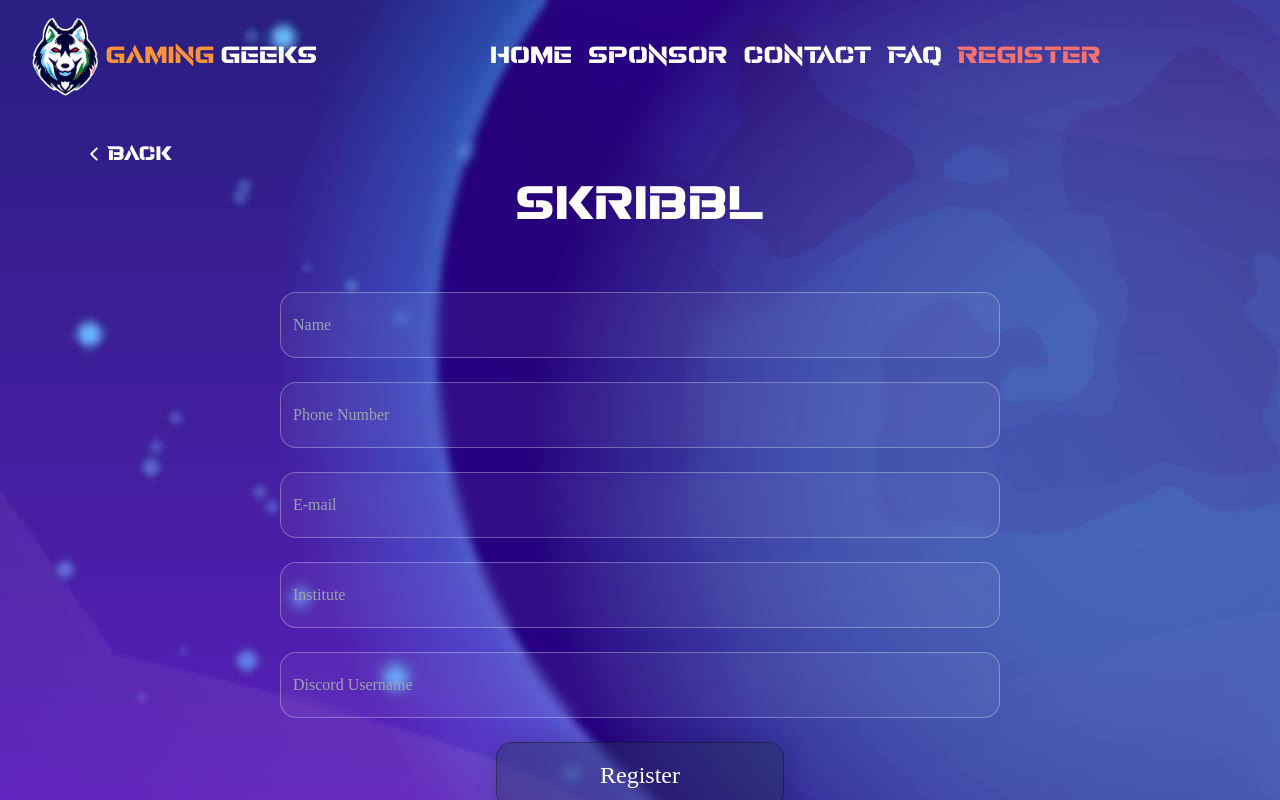
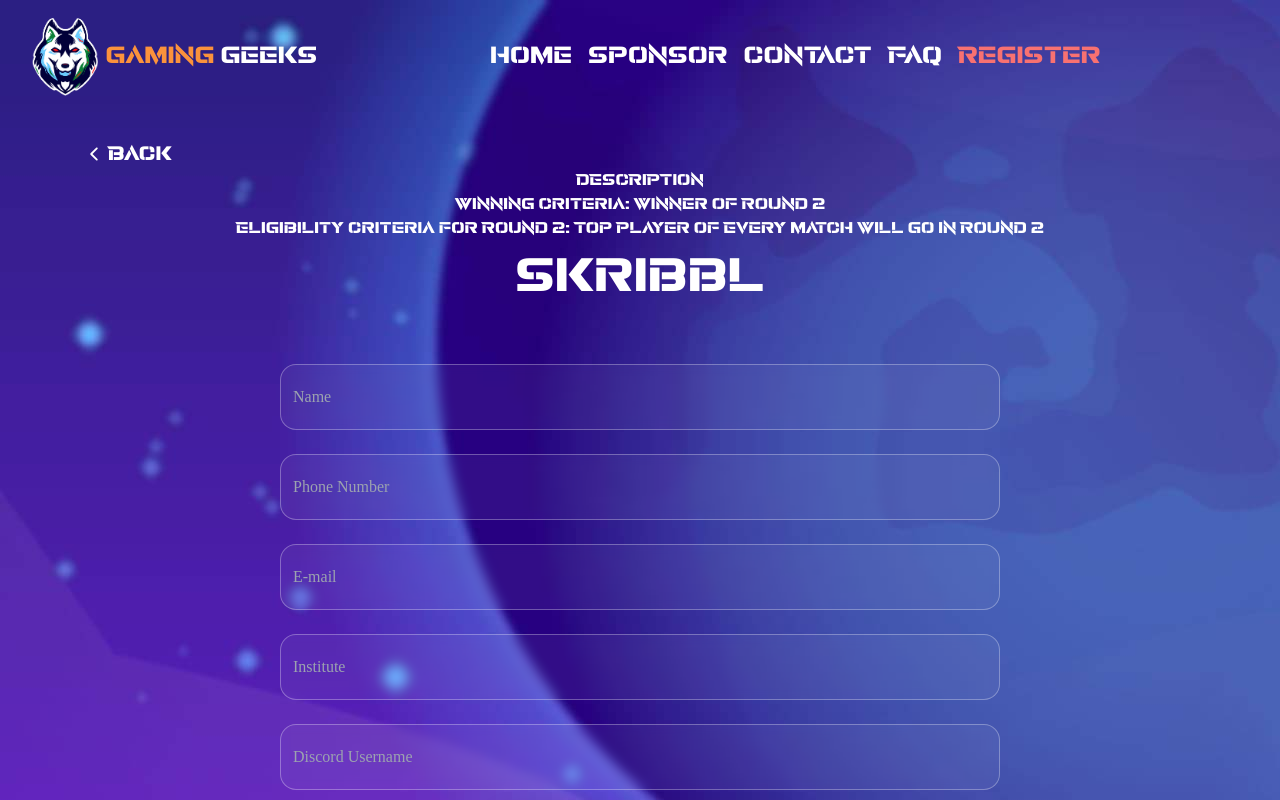
Before and after one commit to ggeeks/event-ggeeks, a Next.js app in the folder ggeeks-events/: page /forms/solo-form/skribbl in a window 1280 px wide. Built offline with nearby package versions, Linux system fonts and the light colour scheme.

Commit message:
valo left

```diff
--- a/ggeeks-events/pages/forms/solo-form/skribbl.jsx
+++ b/ggeeks-events/pages/forms/solo-form/skribbl.jsx
@@ -25,12 +25,12 @@
   const handleSubmit = (e) => {
     e.preventDefault()
     // console.log(name,email,phone,institute,discord);
-    const data ={
-      name:name,
-      email:email,
-      phoneNumber:phoneNumber,
-      institute:institute,
-      discord:discord,
+    const data = {
+      name: name,
+      email: email,
+      phoneNumber: phoneNumber,
+      institute: institute,
+      discord: discord,
     }
 
     // axios.post("https://sheet.best/api/sheets/14133b73-4937-4f87-843c-72cd1162b938", data).then(response=>{
@@ -55,6 +55,18 @@
           <button className=" text-xl">Back</button>
         </div>
       </Link>
+      <div>
+        <div>
+          <h1>DESCRIPTION</h1>
+        </div>
+        <ul>
+          <li>
+            Winning Criteria: Winner of Round 2
+          </li>
+          Eligibility Criteria for Round 2: Top Player of Every Match will go in Round 2
+          <li></li>
+        </ul>
+      </div>
       <div>
         <h1 className="px-5 py-3 text-2xl md:text-5xl"> Skribbl</h1>
       </div>
--- a/ggeeks-events/pages/forms/solo-form/stumble-guys.jsx
+++ b/ggeeks-events/pages/forms/solo-form/stumble-guys.jsx
@@ -15,7 +15,7 @@
     e.preventDefault()
     // console.log(name,email,phoneNumber,institute,discord);
     const data = {
-      name  : name,
+      name: name,
       email: email,
       phoneNumber: phoneNumber,
       institute: institute,
@@ -48,6 +48,21 @@
           <button className=" text-xl">Back</button>
         </div>
       </Link>
+      <div>
+        <div>
+          <h5 className='capitalize'>Description</h5>
+        </div>
+        <ul>
+          <li>
+            Winner will be the last one standing in the game
+
+          </li>
+          <li>
+            Winner may be decided through one or more rounds depending upon the number of Participants.
+
+          </li>
+        </ul>
+      </div>
       <div>
         <h1 className="px-5 py-3 text-2xl md:text-5xl">Stumble Guys</h1>
       </div>
```
Also changed, not shown: ggeeks-events/pages/forms/solo-form/chess.jsx (indentation only).
